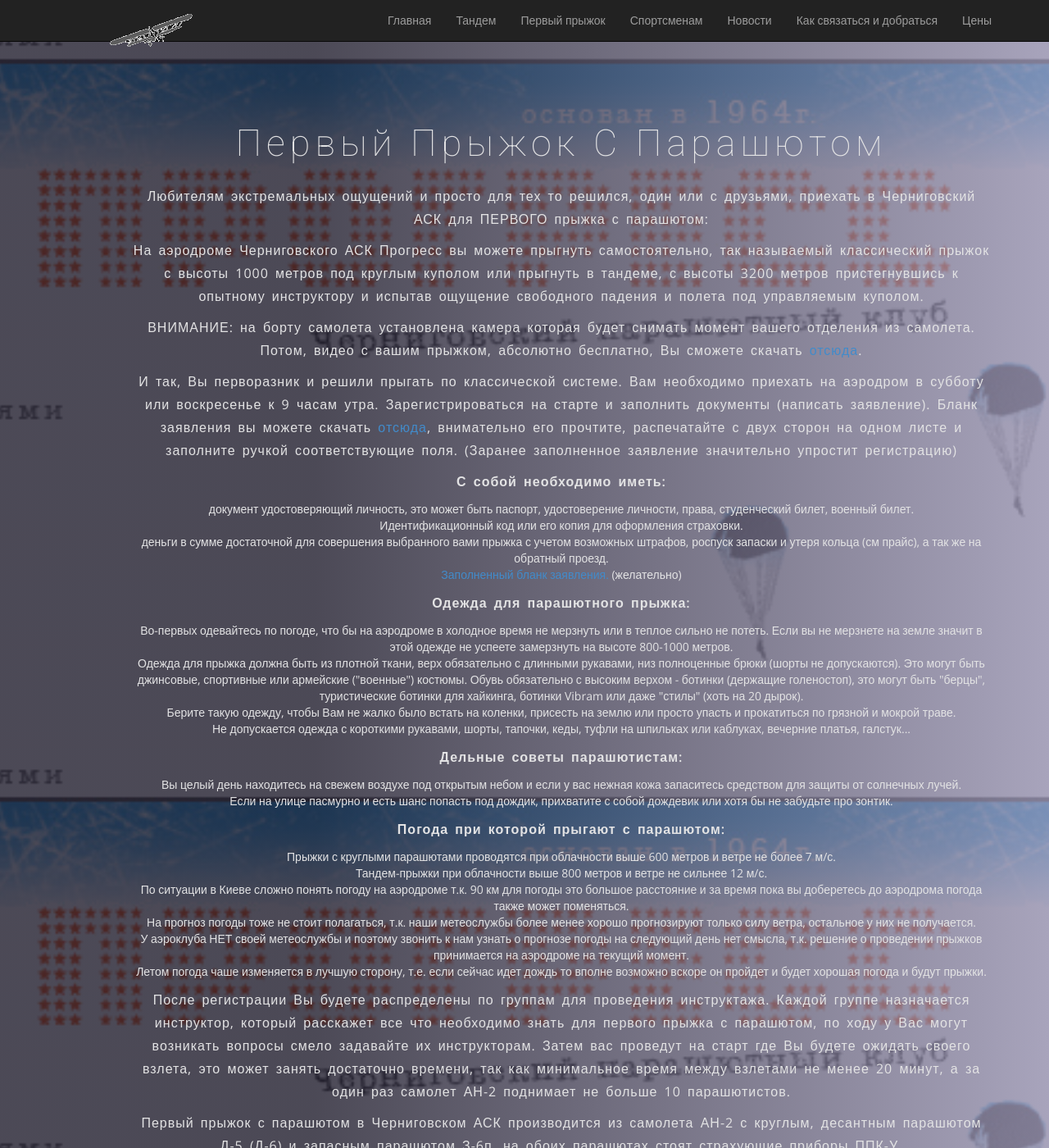
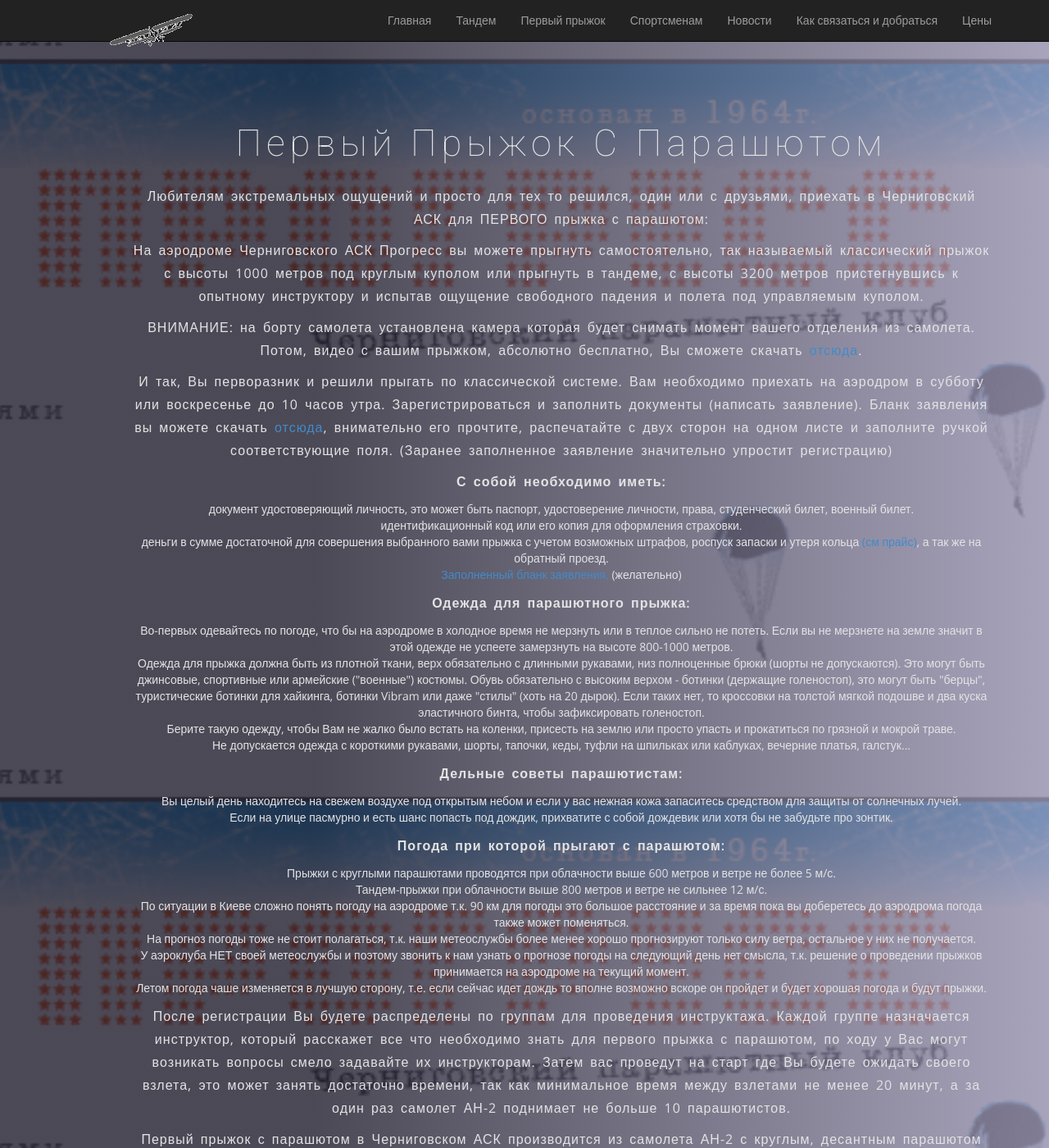
Before and after one commit to joej0e/progres.org.ua, a Jekyll site: the page built from first_round.html, in a window 1280 px wide and 1400 px high. Shown: the whole window at 82% size. Built offline with Jekyll 4.4.1, drawn with Linux system fonts in a browser that asks for light colours; nearby versions of some CDN libraries; some web fonts are replaced.

Commit message:
Partially finished changes according to TAG notes

```diff
--- a/contact.html
+++ b/contact.html
@@ -59,7 +59,7 @@ permalink: /contact/
               <i class="fa fa-map-marker"></i>Координаты аэродрома: посёлок Прогресс, <a href="http://maps.google.com/maps?f=q&hl=en&geocode=&q=N+51+07%2710%22,+E031+09%2732%22&ie=UTF8&ll=51.119374,31.159276&spn=0.001569,0.003637&t=k&z=18&om=1">N 51&deg;07'10" E 31&deg;09'32"</a>
             </li>
             <li>
-              <i class="fa fa-envelope-o"></i>Email: info@dropzone.cn.ua
+              <i class="fa fa-envelope-o"></i>Email: 2unikoff@ukr.net
             </li>
             <li>
               <i class="fa fa-phone"></i>Телефон авиаспортклуба: 8 (0462) 24-32-46
--- a/first_round.html
+++ b/first_round.html
@@ -13,19 +13,19 @@ permalink: /first_round/
 	  <p>Любителям экстремальных ощущений и просто для тех то решился, один или с друзьями, приехать в Черниговский АСК для ПЕРВОГО прыжка с парашютом:</p>
 	  <p>На аэродроме Черниговского АСК Прогресс вы можете прыгнуть самостоятельно, так называемый классический прыжок с высоты 1000 метров под круглым куполом или прыгнуть в тандеме, с высоты 3200 метров пристегнувшись к опытному инструктору и испытав ощущение свободного падения и полета под управляемым куполом.</p>
 	  <p>ВНИМАНИЕ: на борту самолета установлена камера которая будет снимать момент вашего отделения из самолета. Потом, видео с вашим прыжком, абсолютно бесплатно, Вы сможете скачать <a href="http://www.skok.kiev.ua/ATSK/foto.htm">отсюда</a>.
-	  <p>И так, Вы перворазник и решили прыгать по классической системе. Вам необходимо приехать на аэродром в субботу или воскресенье к 9 часам утра. Зарегистрироваться на старте и заполнить документы (написать заявление). Бланк заявления вы можете скачать <a href="{{site.baseurl}}/data/Progres_Z01.pdf">отсюда</a>, внимательно его прочтите, распечатайте с двух сторон на одном листе и заполните ручкой соответствующие поля. (Заранее заполненное заявление значительно упростит регистрацию)</p>
+	  <p>И так, Вы перворазник и решили прыгать по классической системе. Вам необходимо приехать на аэродром в субботу или воскресенье до 10 часов утра. Зарегистрироваться и заполнить документы (написать заявление). Бланк заявления вы можете скачать <a href="{{site.baseurl}}/data/Progres_Z01.pdf">отсюда</a>, внимательно его прочтите, распечатайте с двух сторон на одном листе и заполните ручкой соответствующие поля. (Заранее заполненное заявление значительно упростит регистрацию)</p>
 	  <p><strong>С собой необходимо иметь:</strong>
 	    <ul>
 	      <li>документ удостоверяющий личность, это может быть паспорт, удостоверение личности, права, студенческий билет, военный билет.</li>
-	      <li>Идентификационный код или его копия для оформления страховки.</li>
-	      <li>деньги в сумме достаточной для совершения выбранного вами прыжка с учетом возможных штрафов, роспуск запаски и утеря кольца (см прайс), а так же на обратный проезд.</li>
+	      <li>идентификационный код или его копия для оформления страховки.</li>
+	      <li>деньги в сумме достаточной для совершения выбранного вами прыжка с учетом возможных штрафов, роспуск запаски и утеря кольца <a href="{{site.baseurl}}/price/">(см прайс)</a>, а так же на обратный проезд.</li>
 	      <li><a href="{{site.baseurl}}/data/Progres_Z01.pdf">Заполненный бланк заявления.</a> (желательно)</li>
 	    </ul>
 	  </p>
 	  <p><strong>Одежда для парашютного прыжка:</strong>
 	    <ul>
 	      <li>Во-первых одевайтесь по погоде, что бы на аэродроме в холодное время не мерзнуть или в теплое сильно не потеть. Если вы не мерзнете на земле значит в этой одежде не успеете замерзнуть на высоте 800-1000 метров.</li>
-	      <li>Одежда для прыжка должна быть из плотной ткани, верх обязательно с длинными рукавами, низ полноценные брюки (шорты не допускаются). Это могут быть джинсовые, спортивные или армейские ("военные") костюмы. Обувь обязательно с высоким верхом - ботинки (держащие голеностоп), это могут быть "берцы", туристические ботинки для хайкинга, ботинки Vibram или даже "стилы" (хоть на 20 дырок).</li>
+	      <li>Одежда для прыжка должна быть из плотной ткани, верх обязательно с длинными рукавами, низ полноценные брюки (шорты не допускаются). Это могут быть джинсовые, спортивные или армейские ("военные") костюмы. Обувь обязательно с высоким верхом - ботинки (держащие голеностоп), это могут быть "берцы", туристические ботинки для хайкинга, ботинки Vibram или даже "стилы" (хоть на 20 дырок). Если таких нет, то кроссовки на толстой мягкой подошве и два куска эластичного бинта, чтобы зафиксировать голеностоп.</li>
 	      <li>Берите такую одежду, чтобы Вам не жалко было встать на коленки, присесть на землю или просто упасть и прокатиться по грязной и мокрой траве.</li>
 	      <li>Не допускается одежда с короткими рукавами, шорты, тапочки, кеды, туфли на шпильках или каблуках, вечерние платья, галстук...</li>
 	    </ul>
@@ -39,7 +39,7 @@ permalink: /first_round/
 	  </p>
 	  <p><strong>Погода при которой прыгают с парашютом:</strong>
 	    <ul>
-	      <li>Прыжки с круглыми парашютами проводятся при облачности выше 600 метров и ветре не более 7 м/с.</li>
+	      <li>Прыжки с круглыми парашютами проводятся при облачности выше 600 метров и ветре не более 5 м/с.</li>
 	      <li>Тандем-прыжки при облачности выше 800 метров и ветре не сильнее 12 м/с.</li>
 	      <li>По ситуации в Киеве сложно понять погоду на аэродроме т.к. 90 км для погоды это большое расстояние и за время пока вы доберетесь до аэродрома погода также может поменяться.</li>
 	      <li>На прогноз погоды тоже не стоит полагаться, т.к. наши метеослужбы более менее хорошо прогнозируют только силу ветра, остальное у них не получается.</li>
--- a/tandem.html
+++ b/tandem.html
@@ -16,7 +16,7 @@ permalink: /tandem/
 	  <p>Вы отделяетесь от самолета на высоте 3200 метров и находитесь в свободном падении 60 секунд. Вам остается только почувствовать свободное падение и осматривать открывшийся пейзаж. Всю работу по стабилизации падения и раскрытию парашюта выполнит опытный инструктор. Приземление настолько мягкое, что тандемные прыжки осуществляли люди с травмами ног. По желанию в свободном падении вас может снимать оператор. Видео с вами в главной роли наглядно покажет все, что вы испытали.</p>
 	  <p>Приехав на аэродром, вы записываетесь во взлет. Инструктор кратко инструктирует вас, перед взлетом надевает и подгоняет подвесную систему, и вы идете в самолет. В самолете ваши подвесные системы будут соединены, и через несколько минут вы покинете борт. В первые четыре секунды падения инструктор выпустит тормозной парашют (дрог - drogue). Без него скорость падения может достичь 150 м/с, а с ним стабилизируется на уровне 50 м/с - обычной скорости падения одного человека. Именно с такой скоростью вы и будете приближаться к земле. Ещё примерно 50 секунд и раскрывается основной парашют. Под его большим куполом вы продолжаете снижаться в течение 3-5 минут - в это время можно порулить парашютом, в подробностях рассмотреть землю внизу, пейзаж вокруг, увидеть собственный автомобиль на стоянке и многие другие вещи, доступные только парящим в небе. После приземления можете посмотреть видеозапись с вашим прыжком и пережить эти ощущения заново.</p>
 	  <p>А после того как вы совершите этот прыжок, можете принять решение о продолжении занятий парашютным спортом.</p>
-	  <p>Стоимость такого вида прыжка у нас (расценки на прыжки). (Цена конечно немаленькая, но поверьте оно того стоит!!!)</p>
+	  <p>Стоимость такого вида прыжка у нас <a href="{{site.baseurl}}/price">можно посмотреть здесь</a>. (Цена конечно немаленькая, но поверьте оно того стоит!!!)</p>
 	  <p>Также советую заснять свой прыжок на видео</p>
 	  <p>Если вас заинтересовал тандем прыжок, обязательно предварительно свяжитесь по телефону (!!!) с администрацией:<br/>
 тел.моб. 8 (067) 460-17-12</p>
```
Also changed, not shown: index.html (+5 -5 lines).
